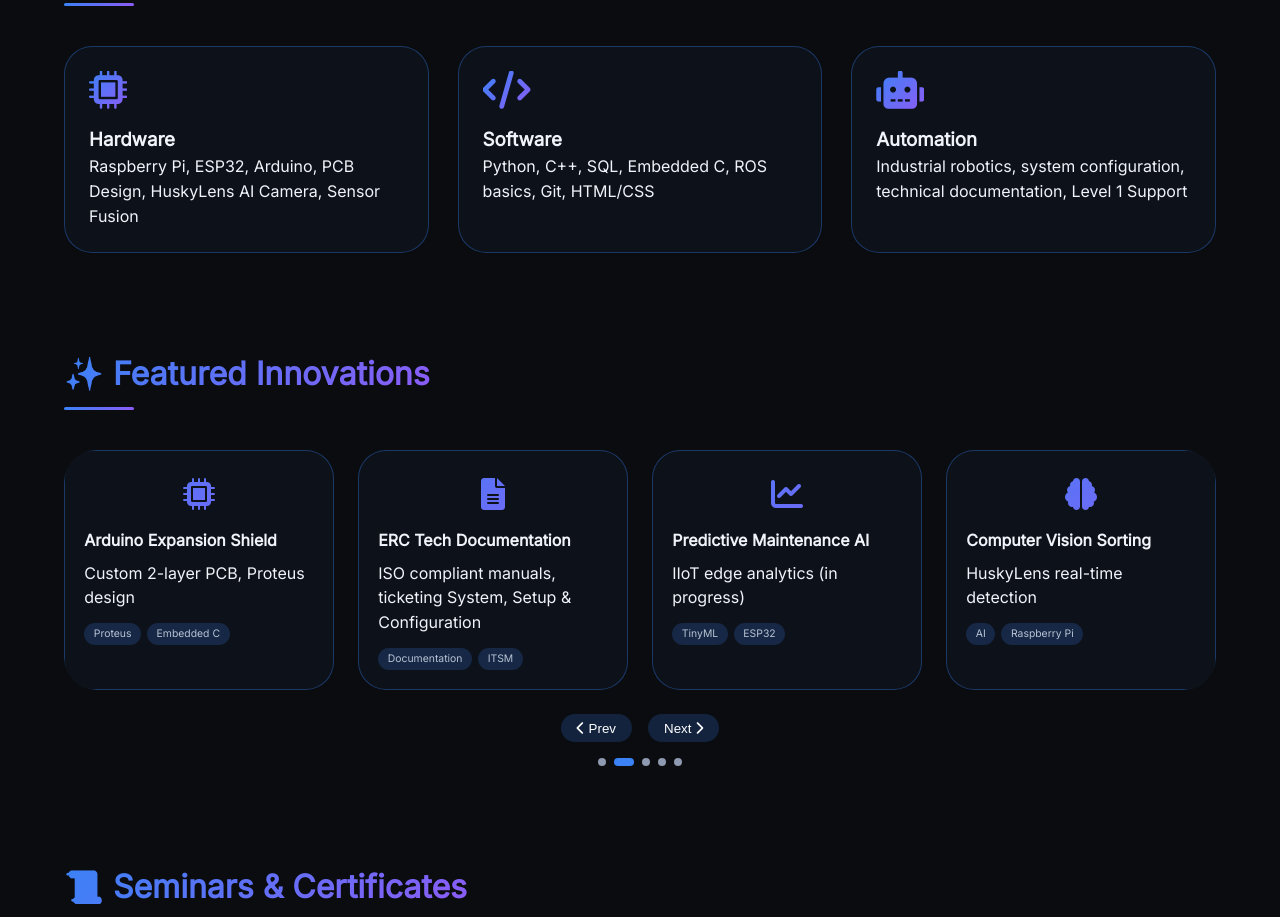
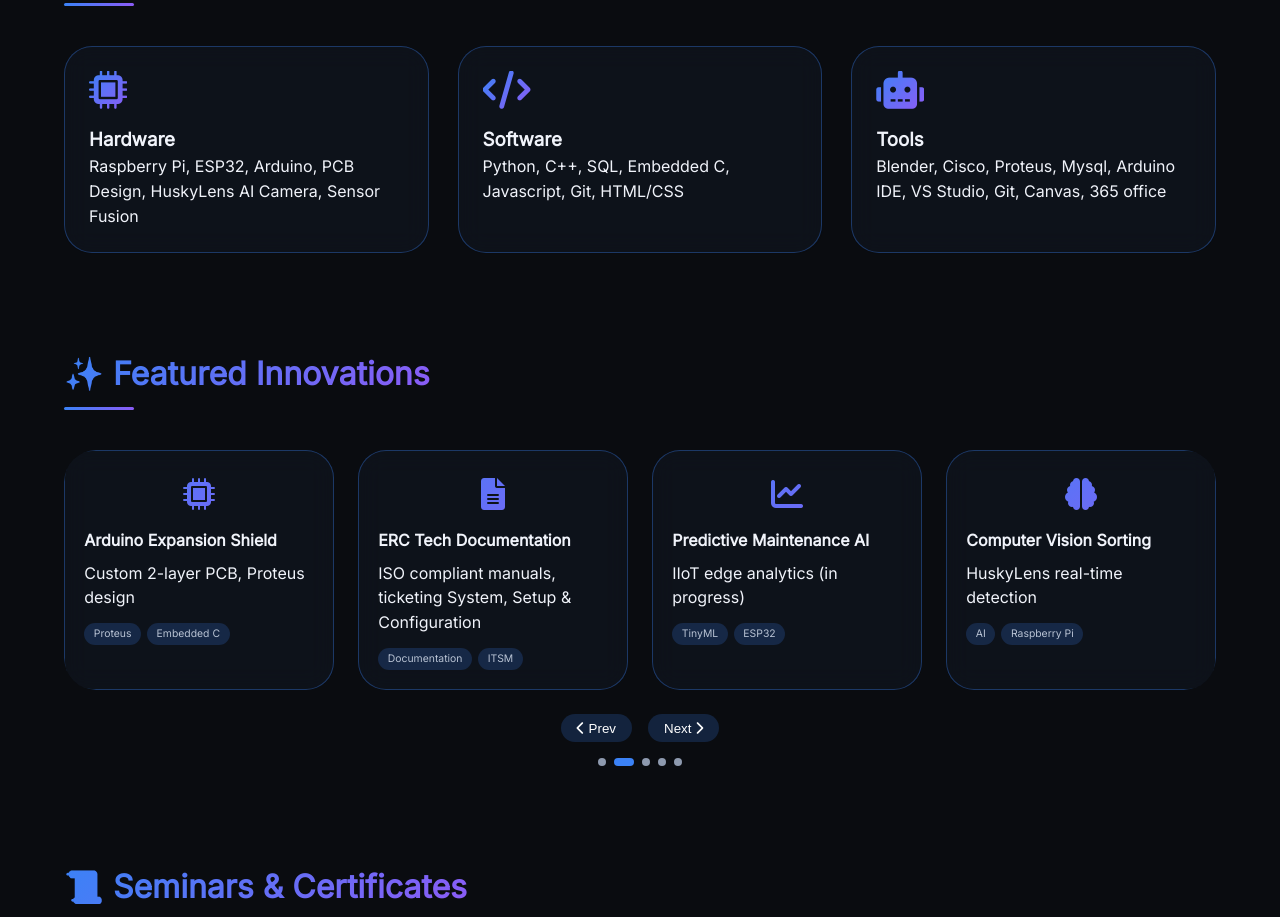
Before and after one commit to acerada-ronbion/portfolio-ron, a plain HTML site: page index.html in a window 1280 px wide. Shown: the part 839-1756 px from the top of the page. Drawn offline with Linux system fonts and the light colour scheme.

Commit message:
Update index.html

```diff
--- a/index.html
+++ b/index.html
@@ -41,8 +41,8 @@
             <div class="section-header"><h2><span class="accent-gradient">⚡ Core Expertise</span></h2><div class="header-line"></div></div>
             <div class="grid three-col">
                 <div class="card glass-card tilt-card"><i class="fas fa-microchip card-icon"></i><h3>Hardware</h3><p>Raspberry Pi, ESP32, Arduino, PCB Design, HuskyLens AI Camera, Sensor Fusion</p></div>
-                <div class="card glass-card tilt-card"><i class="fas fa-code card-icon"></i><h3>Software</h3><p>Python, C++, SQL, Embedded C, ROS basics, Git, HTML/CSS</p></div>
-                <div class="card glass-card tilt-card"><i class="fas fa-robot card-icon"></i><h3>Automation</h3><p>Industrial robotics, system configuration, technical documentation, Level 1 Support</p></div>
+                <div class="card glass-card tilt-card"><i class="fas fa-code card-icon"></i><h3>Software</h3><p>Python, C++, SQL, Embedded C, Javascript, Git, HTML/CSS</p></div>
+                <div class="card glass-card tilt-card"><i class="fas fa-robot card-icon"></i><h3>Tools</h3><p>Blender, Cisco, Proteus, Mysql, Arduino IDE, VS Studio, Git, Canvas, 365 office </p></div>
             </div>
         </section>
 
```
